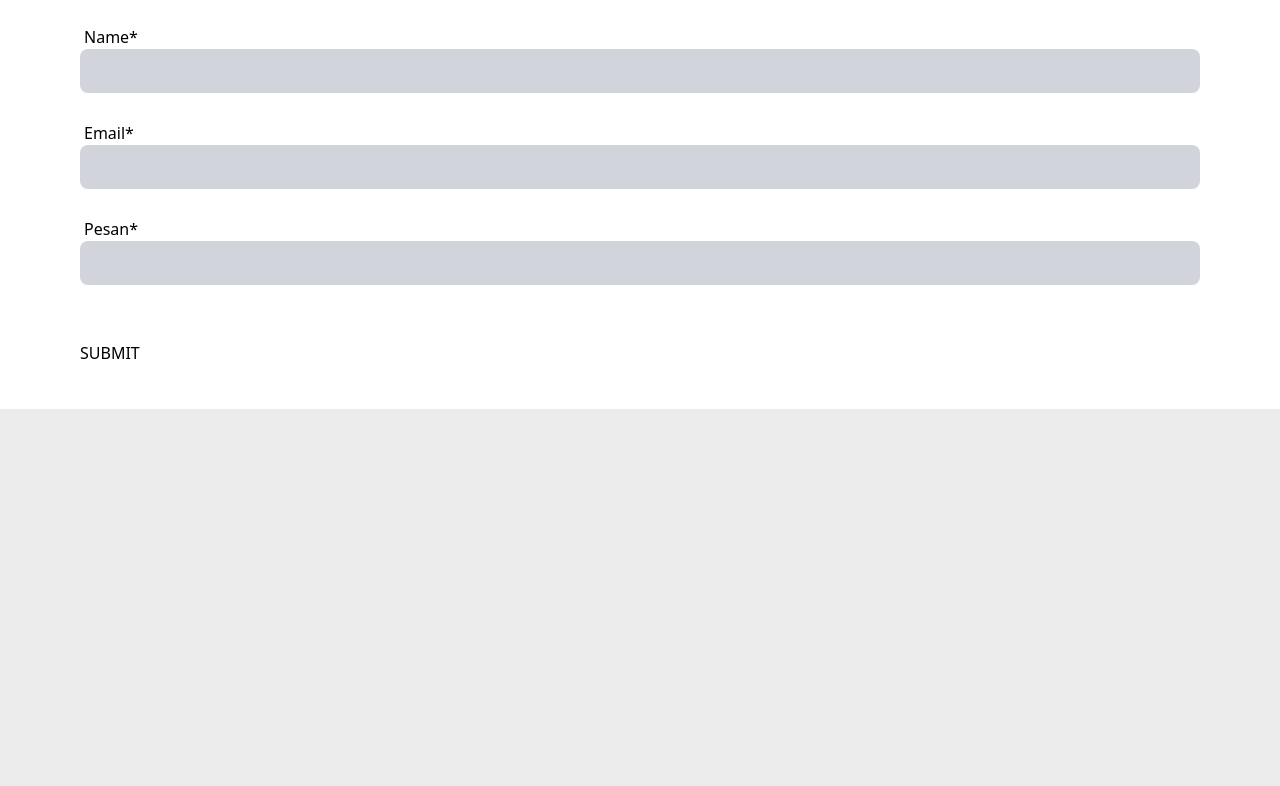
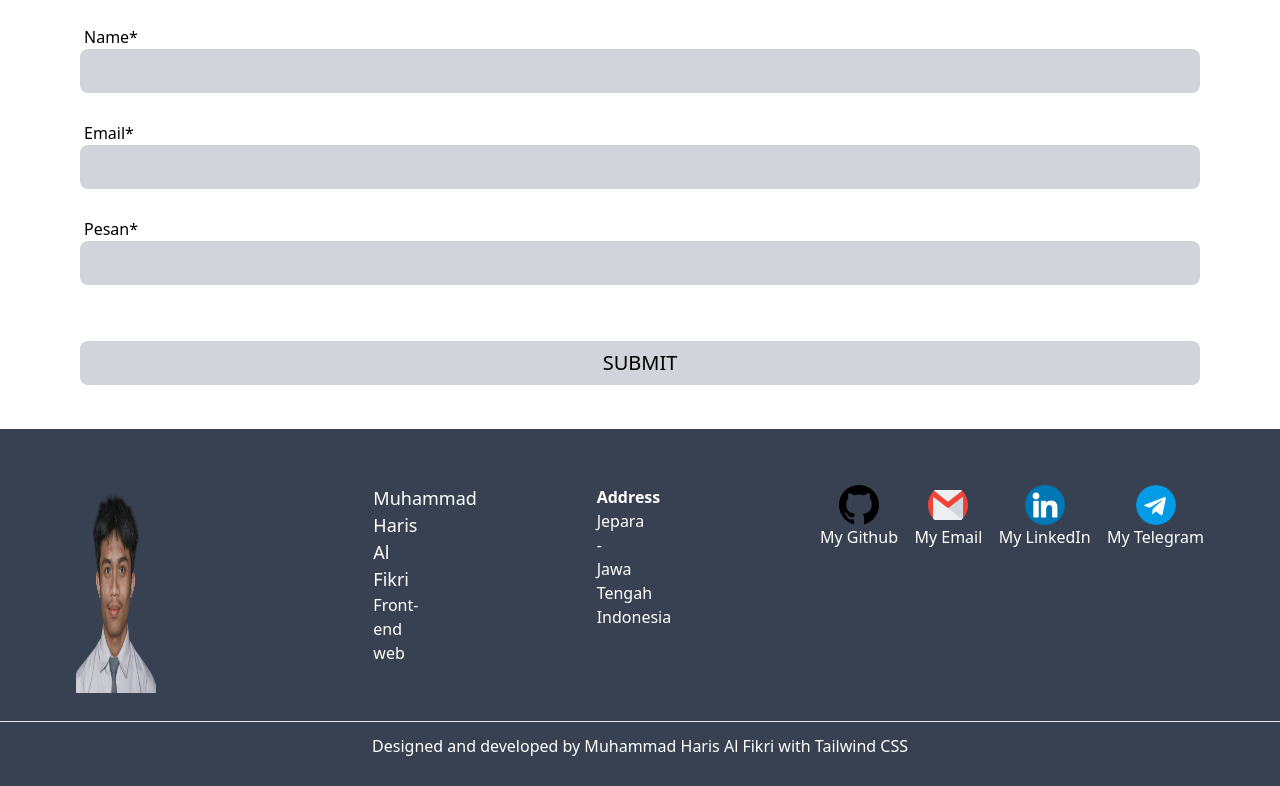
Before and after one commit to Haresz/Muhammad-Haris, a website: page index.html in a window 1280 px wide. Shown: the part 5297-6083 px from the top of the page. Before the commit the page ends 5706 px from the top, so only its background shows below. Drawn offline with Linux system fonts and the light colour scheme.

Commit message:
done full content

```diff
--- a/index.html
+++ b/index.html
@@ -191,10 +191,81 @@
             id="pesan"
           />
         </div>
-        <input class="mt-7" type="button" value="SUBMIT" />
+        <input
+          class="w-full mt-7 text-xl p-2 bg-gray-300 rounded-lg text-center"
+          type="button"
+          value="SUBMIT"
+        />
       </form>
     </div>
     <!-- End Contact Us -->
+
+    <!-- Start Footer -->
+    <footer>
+      <div class="container relative bg-gray-700 p-7 text-white">
+        <div
+          class="flex flex-wrap justify-center lg:justify-between pt-7 px-12 text-white"
+        >
+          <img width="80" src="dist/img/fikri.png" alt="" />
+          <div class="w-full lg:w-1.5 my-7 lg:mt-0">
+            <p class="text-white">Muhammad Haris Al Fikri</p>
+            <h2>Front-end web</h2>
+          </div>
+          <div class="w-full lg:w-1.5 my-7 lg:my-0">
+            <h2 class="font-bold">Address</h2>
+            <h2>Jepara - Jawa Tengah</h2>
+            <h2>Indonesia</h2>
+          </div>
+          <div
+            class="contact-footer flex-initial lg:w-96 flex justify-between w-full mt-7 lg:mt-0"
+          >
+            <div class="flex flex-col items-center">
+              <img
+                class="rounded-full"
+                width="40"
+                src="dist/img/Contact/github-sign.png"
+                alt=""
+              />
+              <h2>My Github</h2>
+            </div>
+            <div class="flex flex-col items-center">
+              <img
+                class="rounded-full"
+                width="40"
+                src="dist/img/Contact/gmail.png"
+                alt=""
+              />
+              <h2>My Email</h2>
+            </div>
+            <div class="flex flex-col items-center">
+              <img
+                class="rounded-full"
+                width="40"
+                src="dist/img/Contact/linkedin.png"
+                alt=""
+              />
+              <h2>My LinkedIn</h2>
+            </div>
+            <div class="flex flex-col items-center">
+              <img
+                class="rounded-full"
+                width="40"
+                src="dist/img/Contact/telegram.png"
+                alt=""
+              />
+              <h2>My Telegram</h2>
+            </div>
+          </div>
+        </div>
+        <hr class="-mx-7 mt-7" />
+        <div class="text-center">
+          <h2 class="mt-3">
+            Designed and developed by Muhammad Haris Al Fikri with Tailwind CSS
+          </h2>
+        </div>
+      </div>
+    </footer>
+    <!-- End Footer -->
     <script src="dist/js/script.js"></script>
   </body>
 </html>
```
Also changed, not shown: dist/output.css.
